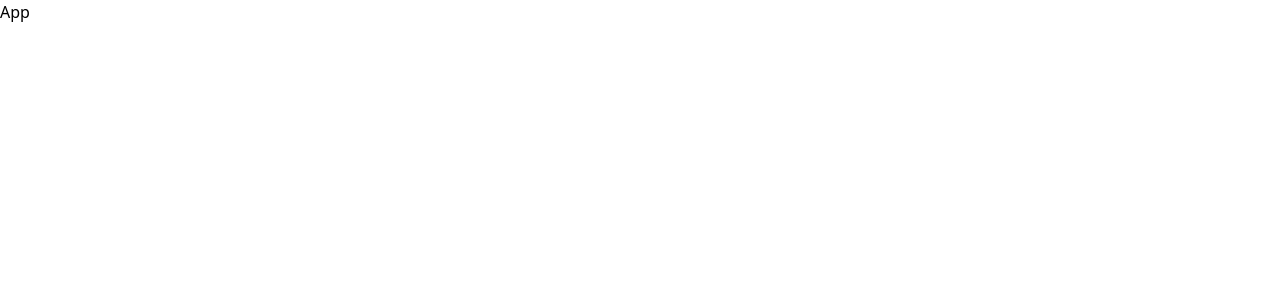
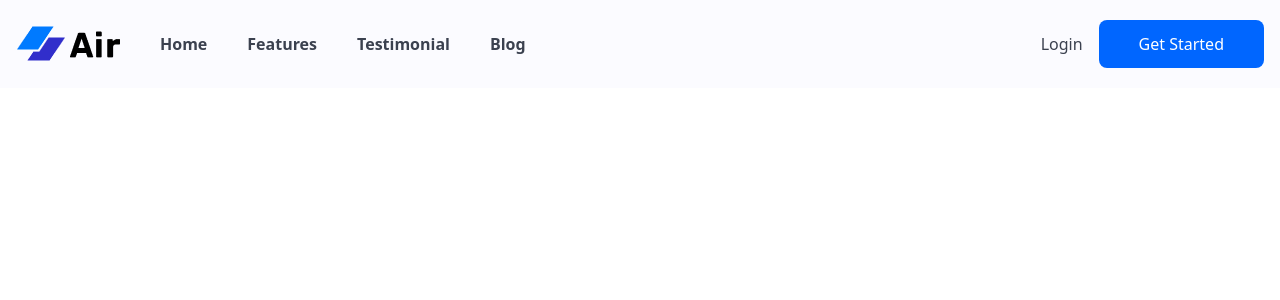
Before and after one commit to alonzojoe/air-app, a React (Vite) app: page / in a window 1280 px wide. Shown: the top 300 px of the page. Built offline with nearby package versions, Linux system fonts and the light colour scheme.

Commit message:
create and style navbar component

```diff
--- a/src/App.tsx
+++ b/src/App.tsx
@@ -1,5 +1,10 @@
+import Navbar from "./components/Navbar";
 const App = () => {
-  return <main>App</main>;
+  return (
+    <main className="text-base text-secondary antialiased">
+      <Navbar />
+    </main>
+  );
 };
 
 export default App;
--- /dev/null
+++ b/src/components/Navbar.tsx
@@ -0,0 +1,33 @@
+import { NAVBAR_CONTENT } from "../constants";
+
+const Navbar = () => {
+  return (
+    <nav className="fixed top-0 right-0 left-0 z-100">
+      <div className="max-w-7xl mx-auto bg-lightgrey/60 backdrop-blur-md px-4 py-5 flex items-center justify-between">
+        <div className="flex items-center gap-10">
+          <img src={NAVBAR_CONTENT.logo} height={39} width={104} alt="logo" />
+          <ul className="flex items-center gap-10">
+            {NAVBAR_CONTENT.links.map((l) => (
+              <li
+                className="font-semibold text-secondary transition-colors ease-in-out duration-300 hover:text-primary"
+                key={l.id}
+              >
+                <a href={l.link}>{l.text}</a>
+              </li>
+            ))}
+          </ul>
+        </div>
+        <div className="d-flex gap-3">
+          <button className="text-secondary px-4 py-3 cursor-pointer">
+            Login
+          </button>
+          <button className="bg-primary px-10 py-3 text-white rounded-lg cursor-pointer">
+            Get Started
+          </button>
+        </div>
+      </div>
+    </nav>
+  );
+};
+
+export default Navbar;
--- a/src/index.css
+++ b/src/index.css
@@ -2,7 +2,7 @@
 
 @theme {
   --color-primary: #0066FF;
-  --color-secondary: #F8F9FF;
+  --color-secondary: #3B414F;
   --color-darktext: #2B2828;
   --color-lightgrey: #F8F9FF;
   --color-bg-dark: #1F2029;
```
